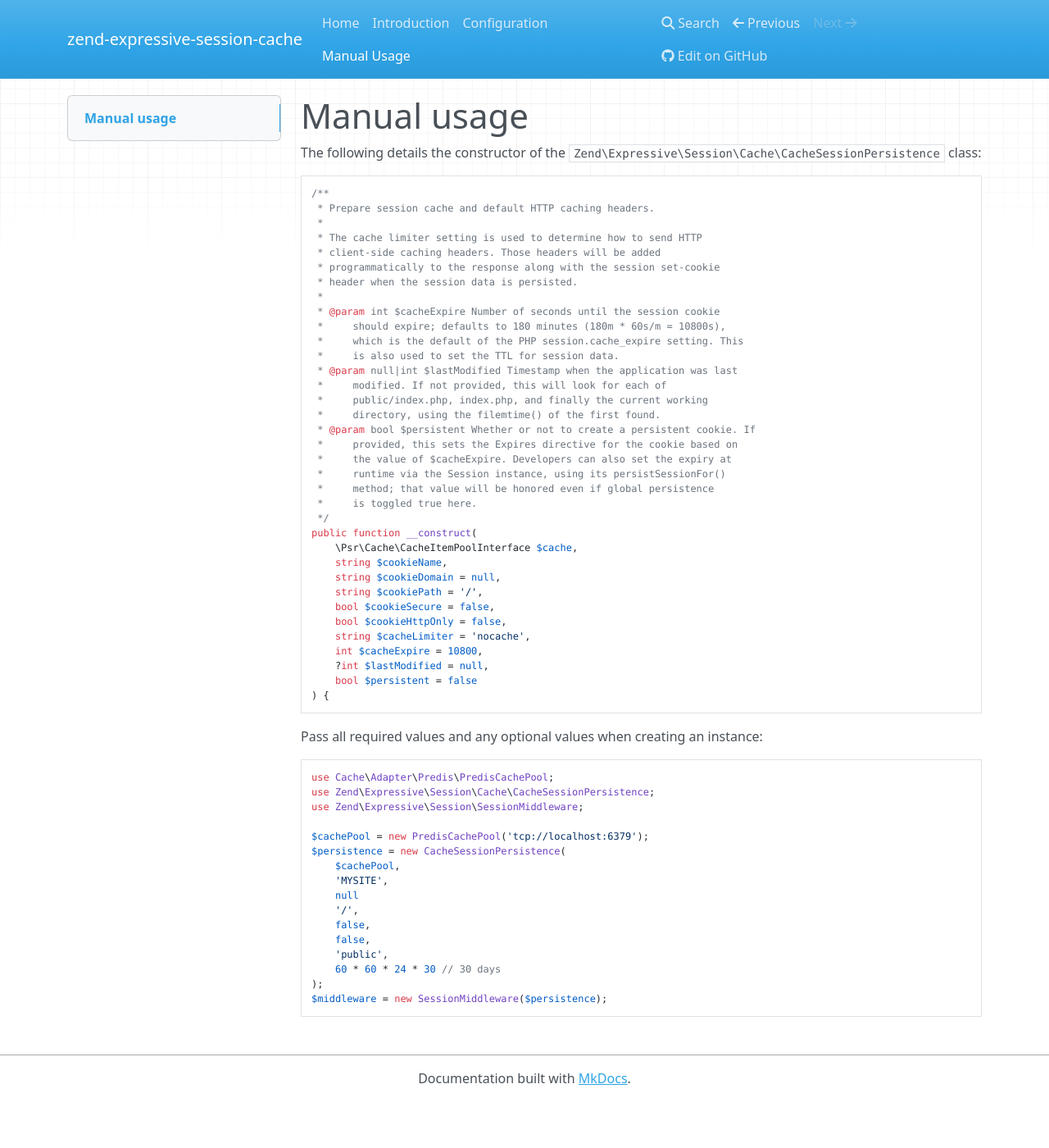
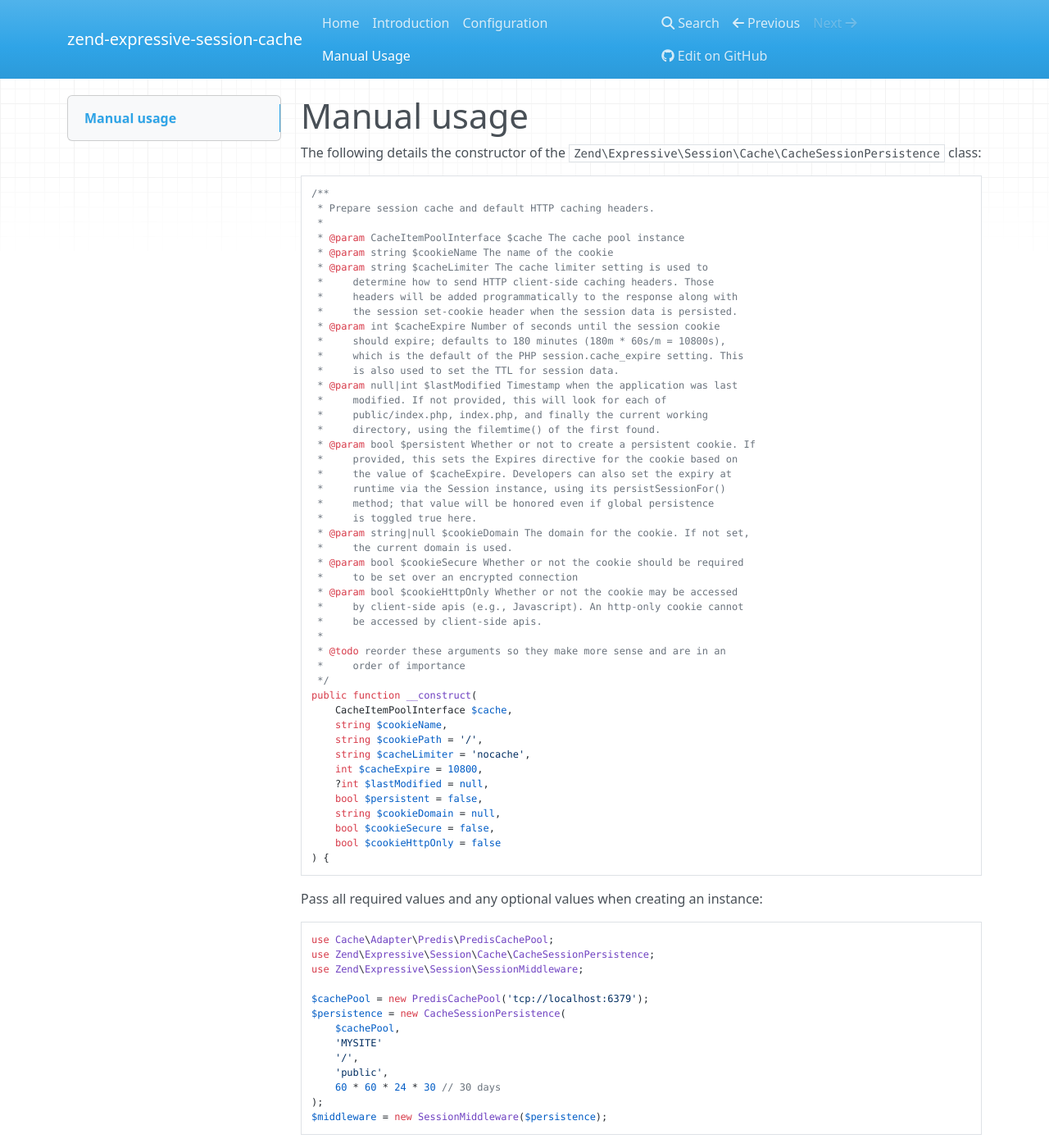
Before and after one commit to zendframework/zend-expressive-session-cache, an MkDocs documentation site: the page built from docs/book/v1/manual.md, in a window 1280 px wide and 1400 px high. Shown: the whole window at 82% size. Built offline with MkDocs 1.6.1, drawn with Linux system fonts in a browser that asks for light colours; nearby versions of some CDN libraries; old or Windows-style settings are respelled for this version of MkDocs.

Commit message:
Reorder constructor args to maintain backward compatibility.

````diff
--- a/docs/book/v1/manual.md
+++ b/docs/book/v1/manual.md
@@ -6,11 +6,12 @@ The following details the constructor of the `Zend\Expressive\Session\Cache\Cach
 /**
  * Prepare session cache and default HTTP caching headers.
  *
- * The cache limiter setting is used to determine how to send HTTP
- * client-side caching headers. Those headers will be added
- * programmatically to the response along with the session set-cookie
- * header when the session data is persisted.
- *
+ * @param CacheItemPoolInterface $cache The cache pool instance
+ * @param string $cookieName The name of the cookie
+ * @param string $cacheLimiter The cache limiter setting is used to
+ *     determine how to send HTTP client-side caching headers. Those
+ *     headers will be added programmatically to the response along with
+ *     the session set-cookie header when the session data is persisted.
  * @param int $cacheExpire Number of seconds until the session cookie
  *     should expire; defaults to 180 minutes (180m * 60s/m = 10800s),
  *     which is the default of the PHP session.cache_expire setting. This
@@ -25,18 +26,28 @@ The following details the constructor of the `Zend\Expressive\Session\Cache\Cach
  *     runtime via the Session instance, using its persistSessionFor()
  *     method; that value will be honored even if global persistence
  *     is toggled true here.
+ * @param string|null $cookieDomain The domain for the cookie. If not set,
+ *     the current domain is used.
+ * @param bool $cookieSecure Whether or not the cookie should be required
+ *     to be set over an encrypted connection
+ * @param bool $cookieHttpOnly Whether or not the cookie may be accessed
+ *     by client-side apis (e.g., Javascript). An http-only cookie cannot
+ *     be accessed by client-side apis.
+ *
+ * @todo reorder these arguments so they make more sense and are in an
+ *     order of importance
  */
 public function __construct(
-    \Psr\Cache\CacheItemPoolInterface $cache,
+    CacheItemPoolInterface $cache,
     string $cookieName,
-    string $cookieDomain = null,
     string $cookiePath = '/',
-    bool $cookieSecure = false,
-    bool $cookieHttpOnly = false,
     string $cacheLimiter = 'nocache',
     int $cacheExpire = 10800,
     ?int $lastModified = null,
-    bool $persistent = false
+    bool $persistent = false,
+    string $cookieDomain = null,
+    bool $cookieSecure = false,
+    bool $cookieHttpOnly = false
 ) {
 ```
 
@@ -50,11 +61,8 @@ use Zend\Expressive\Session\SessionMiddleware;
 $cachePool = new PredisCachePool('tcp://localhost:6379');
 $persistence = new CacheSessionPersistence(
     $cachePool,
-    'MYSITE',
-    null
+    'MYSITE'
     '/',
-    false,
-    false,
     'public',
     60 * 60 * 24 * 30 // 30 days
 );
````
Also changed, not shown: 4 other files.
